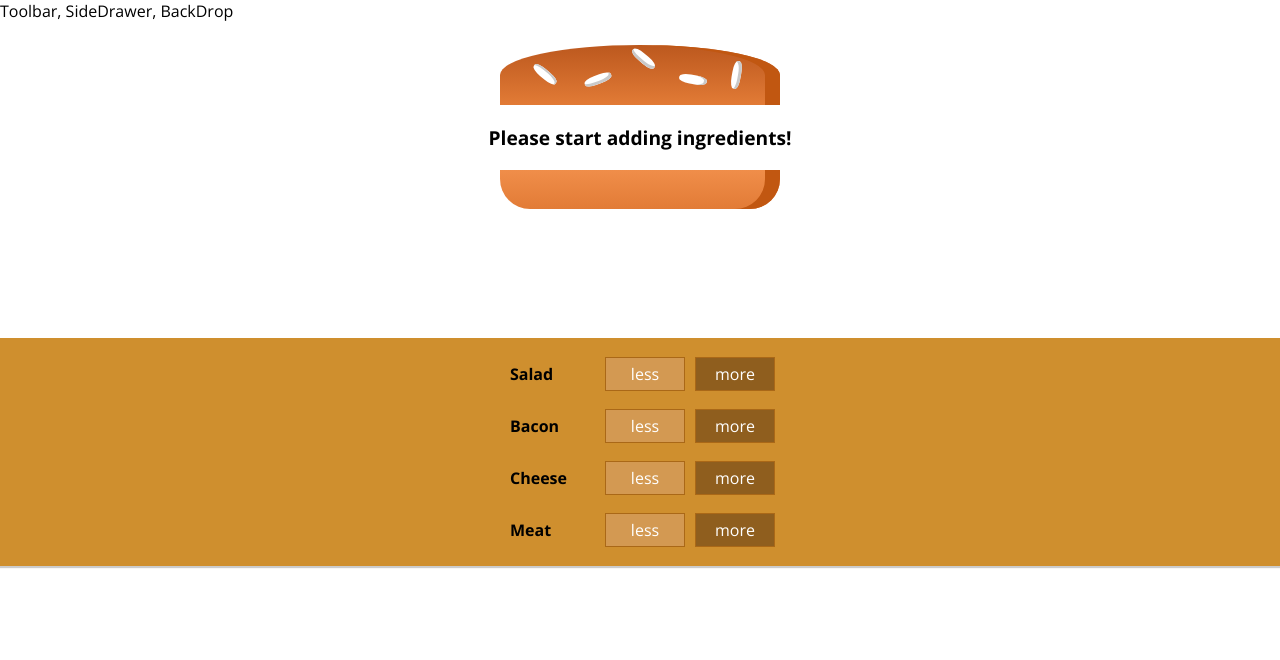
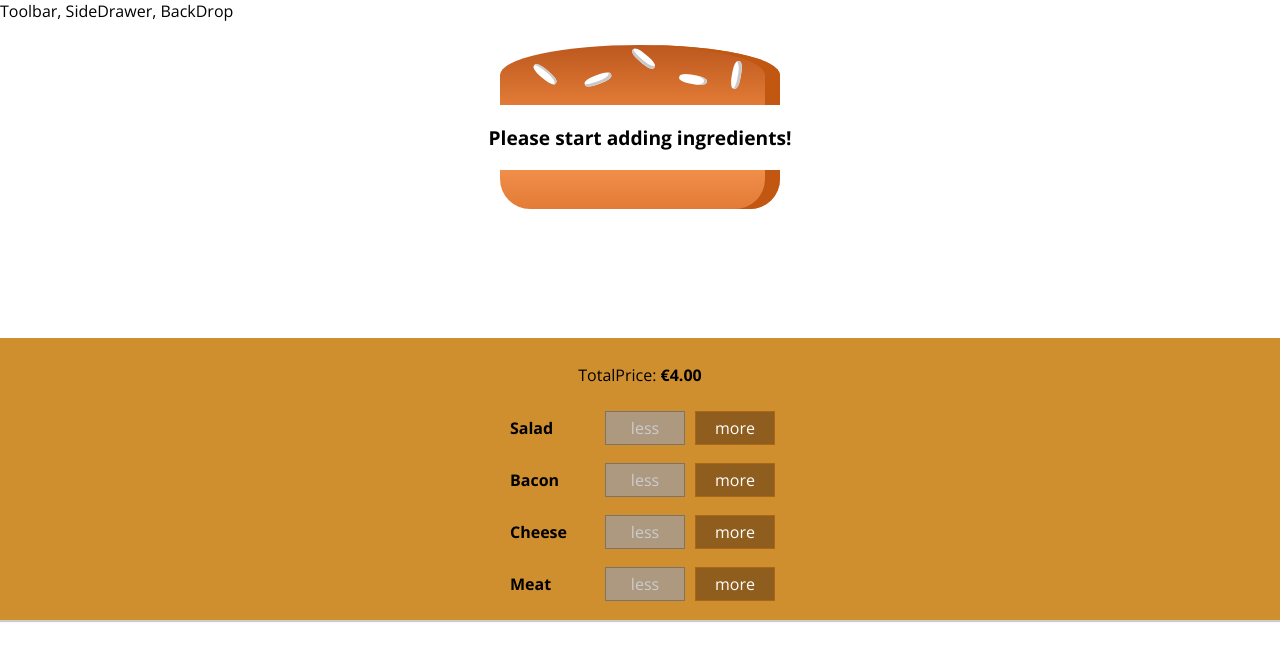
Before and after one commit to Bob-Coding/Build-a-burger, a React (Create React App) app: page / in a window 1280 px wide. Shown: the top 660 px of the page. Built offline with nearby package versions, Linux system fonts and the light colour scheme.

Commit message:
fixed negative amount error  with removing ingredients and added rendering total price fixed to 2 decimals

```diff
--- a/src/Components/Burger/BuildControls/BuildControl/BuildControl.js
+++ b/src/Components/Burger/BuildControls/BuildControl/BuildControl.js
@@ -5,7 +5,11 @@ const buildControl = props => {
   return (
     <div className={classes.BuildControl}>
       <div className={classes.Label}>{props.label}</div>
-      <button className={classes.Less} onClick={props.removed}>
+      <button
+        className={classes.Less}
+        onClick={props.removed}
+        disabled={props.disabled}
+      >
         less
       </button>
       <button className={classes.More} onClick={props.added}>
--- a/src/Components/Burger/BuildControls/BuildControls.js
+++ b/src/Components/Burger/BuildControls/BuildControls.js
@@ -12,12 +12,16 @@ const controls = [
 const buildControls = props => {
   return (
     <div className={classes.BuildControls}>
+      <p>
+        TotalPrice: <strong>€{props.price.toFixed(2)}</strong>
+      </p>
       {controls.map(control => (
         <BuildControl
           key={control.label}
           label={control.label}
           added={() => props.ingredientAdded(control.type)}
           removed={() => props.ingredientRemoved(control.type)}
+          disabled={props.disabled[control.type]}
         />
       ))}
     </div>
--- a/src/Components/BurgerBuilder/BurgerBuilder.js
+++ b/src/Components/BurgerBuilder/BurgerBuilder.js
@@ -36,6 +36,9 @@ class BurgerBuilder extends Component {
 
   removeIngredientHandler = type => {
     const oldCount = this.state.ingredients[type];
+    // if (oldCount <= 0) {
+    //   return;
+    // }
     const updatedCount = oldCount - 1;
     const updatedIngredients = {
       ...this.state.ingredients
@@ -48,12 +51,20 @@ class BurgerBuilder extends Component {
   };
 
   render() {
+    const disabledInfo = {
+      ...this.state.ingredients
+    };
+    for (let key in disabledInfo) {
+      disabledInfo[key] = disabledInfo[key] <= 0;
+    }
     return (
       <Aux>
         <Burger ingredients={this.state.ingredients} />
         <BuildControls
           ingredientAdded={this.addIngredientHandler}
           ingredientRemoved={this.removeIngredientHandler}
+          disabled={disabledInfo}
+          price={this.state.totalPrice}
         />
       </Aux>
     );
```
